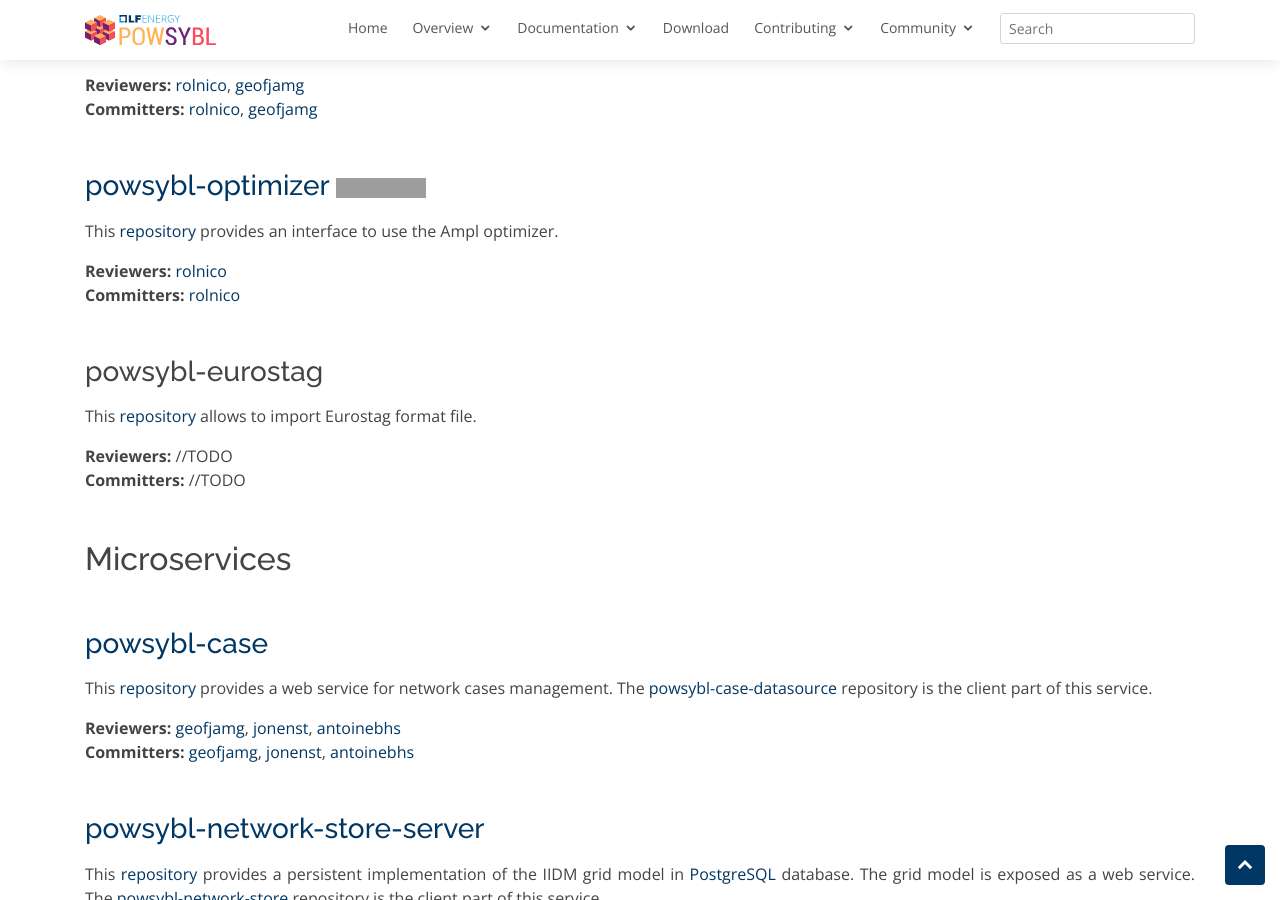
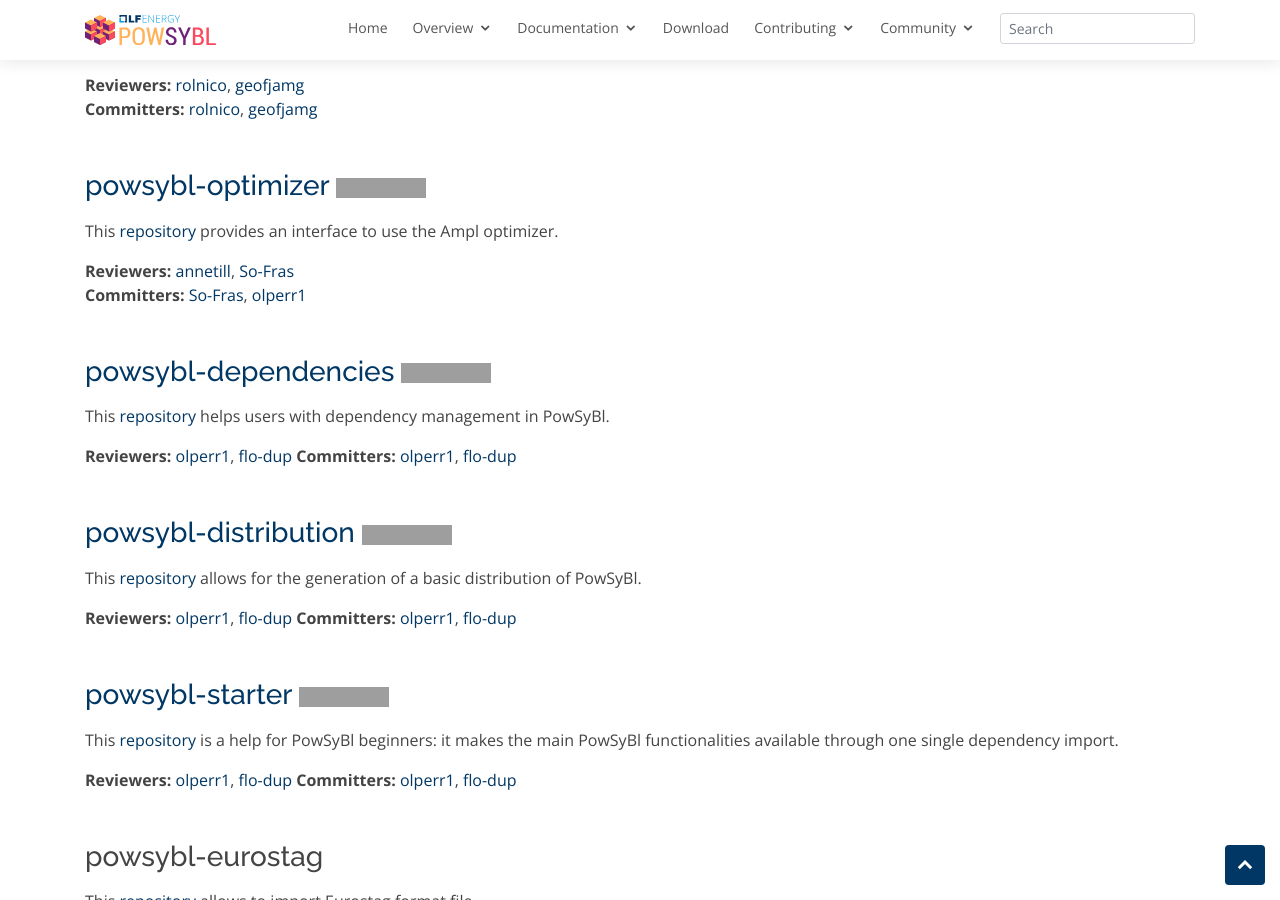
Before and after one commit to powsybl/powsybl.github.io, a Jekyll site: the page built from pages/documentation/developer/repositories/index.md, in a window 1280 px wide and 900 px high, scrolled down 1750 px. Built offline with Jekyll 4.4.1, drawn with Linux system fonts in a browser that asks for light colours; our own code applies the rules of GitHub Pages for plain Markdown files; some of the changed text lies outside the part shown; grey boxes are pictures that could not be loaded.

Commit message:
Add olperr1 as reviewer/ committer on release train repositories + add dependencies, starter and distribution repositories
Signed-off-by: Sophie Frasnedo <sophie.frasnedo@rte-france.com>

```diff
--- a/pages/documentation/developer/repositories/index.md
+++ b/pages/documentation/developer/repositories/index.md
@@ -19,20 +19,20 @@
 ### [powsybl-dynawo](powsybl-dynawo.md) [![GitHub release](https://img.shields.io/github/release/powsybl/powsybl-dynawo.svg?sort=semver)](https://github.com/powsybl/powsybl-dynawo/releases/)
 This [repository](https://github.com/powsybl/powsybl-dynawo) provides an implementation of the dynamic simulation API for the [Dyna&omega;o](https://dynawo.github.io/) time domain simulation tool.
 
-**Reviewers:** [flo-dup](https://github.com/flo-dup), [zamarrenolm](https://github.com/zamarrenolm)
-**Committers:** [flo-dup](https://github.com/flo-dup)
+**Reviewers:** [flo-dup](https://github.com/flo-dup), [zamarrenolm](https://github.com/zamarrenolm), [olperr1](https://github.com/olperr1)
+**Committers:** [flo-dup](https://github.com/flo-dup), [olperr1](https://github.com/olperr1)
 
 ### [powsybl-diagram](powsybl-diagram.md) [![GitHub release](https://img.shields.io/github/release/powsybl/powsybl-diagram.svg?sort=semver)](https://github.com/powsybl/powsybl-diagram/releases/)
 This [repository](https://github.com/powsybl/powsybl-diagram) provides modules to generate single-line diagrams and network graph diagrams.
 
-**Reviewers:** [flo-dup](https://github.com/flo-dup), [geofjamg](https://github.com/geofjamg), [So-Fras](https://github.com/So-Fras)
-**Committers:** [flo-dup](https://github.com/flo-dup), [geofjamg](https://github.com/geofjamg), [Luma](https://github.com/zamarrenolm), [So-Fras](https://github.com/So-Fras)
+**Reviewers:** [flo-dup](https://github.com/flo-dup), [geofjamg](https://github.com/geofjamg), [So-Fras](https://github.com/So-Fras), [olperr1](https://github.com/olperr1)
+**Committers:** [flo-dup](https://github.com/flo-dup), [geofjamg](https://github.com/geofjamg), [Luma](https://github.com/zamarrenolm), [So-Fras](https://github.com/So-Fras), [olperr1](https://github.com/olperr1)
 
 ### [powsybl-entsoe](powsybl-entsoe.md) [![GitHub release](https://img.shields.io/github/release/powsybl/powsybl-entsoe.svg?sort=semver)](https://github.com/powsybl/powsybl-entsoe/releases/)
 This [repository](https://github.com/powsybl/powsybl-entsoe) provides components specific to ENTSO-E-orientated processes.
 
-**Reviewers:** [annetill](https://github.com/annetill), [colinepiloquet](https://github.com/colinepiloquet)
-**Committers:** [colinepiloquet](https://github.com/colinepiloquet)
+**Reviewers:** [annetill](https://github.com/annetill), [colinepiloquet](https://github.com/colinepiloquet), [olperr1](https://github.com/olperr1)
+**Committers:** [olperr1](https://github.com/olperr1)
 
 ### [powsybl-metrix](powsybl-metrix.md) [![GitHub release](https://img.shields.io/github/release/powsybl/powsybl-metrix.svg?sort=semver)](https://github.com/powsybl/powsybl-metrix/releases/)
 This [repository](https://github.com/powsybl/powsybl-metrix) provides modules to run optimal power load flow on several network variants. Variants are generated through time series mapping on a base case.
@@ -55,8 +55,26 @@
 ### [powsybl-optimizer](powsybl-optimizer.md) [![GitHub release](https://img.shields.io/github/release/powsybl/powsybl-optimizer.svg?sort=semver)](https://github.com/powsybl/powsybl-optimizer/releases/)
 This [repository](https://github.com/powsybl/powsybl-optimizer) provides an interface to use the Ampl optimizer.
 
-**Reviewers:** [rolnico](https://github.com/rolnico)
-**Committers:** [rolnico](https://github.com/rolnico)
+**Reviewers:** [annetill](https://github.com/annetill), [So-Fras](https://github.com/So-Fras)
+**Committers:** [So-Fras](https://github.com/So-Fras), [olperr1](https://github.com/olperr1)
+
+### [powsybl-dependencies](//TODO) [![GitHub release](https://img.shields.io/github/release/powsybl/powsybl-dependencies.svg?sort=semver)](https://github.com/powsybl/powsybl-optimizer/releases/)
+This [repository](https://github.com/powsybl/powsybl-dependencies) helps users with dependency management in PowSyBl.
+
+**Reviewers:**  [olperr1](https://github.com/olperr1), [flo-dup](https://github.com/flo-dup)
+**Committers:** [olperr1](https://github.com/olperr1), [flo-dup](https://github.com/flo-dup)
+
+### [powsybl-distribution](//TODO) [![GitHub release](https://img.shields.io/github/release/powsybl/powsybl-distribution.svg?sort=semver)](https://github.com/powsybl/powsybl-optimizer/releases/)
+This [repository](https://github.com/powsybl/powsybl-distribution) allows for the generation of a basic distribution of PowSyBl.
+
+**Reviewers:**  [olperr1](https://github.com/olperr1), [flo-dup](https://github.com/flo-dup)
+**Committers:** [olperr1](https://github.com/olperr1), [flo-dup](https://github.com/flo-dup)
+
+### [powsybl-starter](//TODO) [![GitHub release](https://img.shields.io/github/release/powsybl/powsybl-starter.svg?sort=semver)](https://github.com/powsybl/powsybl-optimizer/releases/)
+This [repository](https://github.com/powsybl/powsybl-starter) is a help for PowSyBl beginners: it makes the main PowSyBl functionalities available through one single dependency import.
+
+**Reviewers:**  [olperr1](https://github.com/olperr1), [flo-dup](https://github.com/flo-dup)
+**Committers:** [olperr1](https://github.com/olperr1), [flo-dup](https://github.com/flo-dup)
 
 ### powsybl-eurostag
 
```
